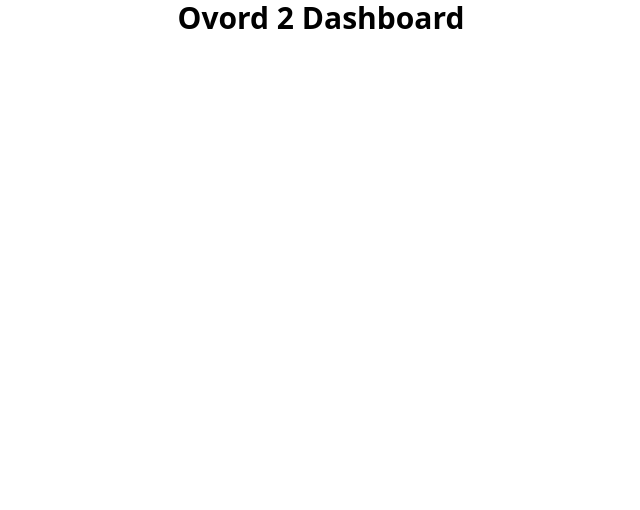
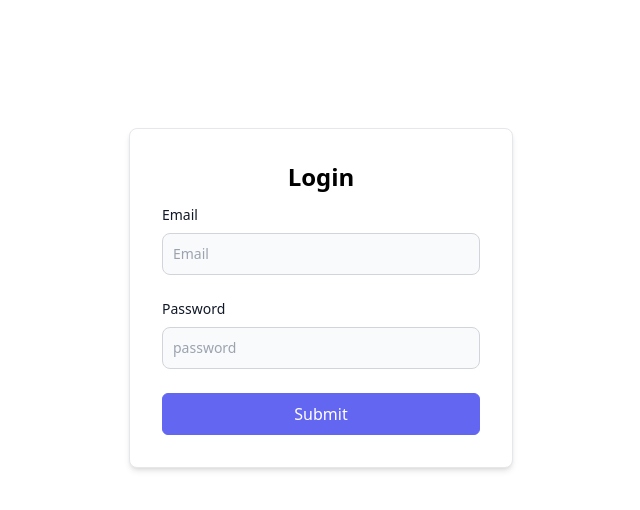
Before and after one commit to jerensl/motionxy_dashboard_typescript, a Next.js app: page / in a window 1280 px wide. Shown: the top 510 px of the page, without its empty margins (319-959 px from the left). Built offline with nearby package versions, Linux system fonts and the light colour scheme.

Commit message:
feat: adding login components

```diff
--- a/package.json
+++ b/package.json
@@ -4,11 +4,12 @@
     "private": true,
     "scripts": {
         "dev": "next dev",
-    "build": "next build",
+        "build": "next build && next export",
         "start": "next start",
         "lint": "next lint"
     },
     "dependencies": {
+        "formik": "^2.2.9",
         "next": "12.3.1",
         "react": "18.2.0",
         "react-dom": "18.2.0"
--- /dev/null
+++ b/src/components/Login.tsx
@@ -0,0 +1,70 @@
+import * as React from 'react'
+import { useFormik } from 'formik'
+
+interface MyFormValues {
+    email: string
+    password: string
+}
+
+export const Login: React.FC<{}> = () => {
+    const formik = useFormik<MyFormValues>({
+        initialValues: {
+            email: '',
+            password: '',
+        },
+        onSubmit: (values) => {
+            alert(JSON.stringify(values, null, 2))
+        },
+    })
+
+    return (
+        <div className="bg-white shadow-md border border-gray-200 rounded-lg max-w-sm m-auto mt-32 p-4 sm:p-6 lg:p-8 ">
+            <h1 className="text-2xl text-center font-bold pb-3">Login</h1>
+
+            <form
+                onSubmit={formik.handleSubmit}
+                className="space-y-6 flex flex-col"
+            >
+                <div>
+                    <label
+                        htmlFor="email"
+                        className="text-sm font-medium text-gray-900 block mb-2 "
+                    >
+                        Email
+                    </label>
+                    <input
+                        id="email"
+                        name="email"
+                        placeholder="Email"
+                        onChange={formik.handleChange}
+                        value={formik.values.email}
+                        className="bg-gray-50 border border-gray-300 text-gray-900 sm:text-sm rounded-lg focus:ring-blue-500 focus:border-blue-500 block w-full p-2.5"
+                    />
+                </div>
+                <div>
+                    <label
+                        htmlFor="password"
+                        className="text-sm font-medium text-gray-900 block mb-2 "
+                    >
+                        Password
+                    </label>
+                    <input
+                        id="password"
+                        name="password"
+                        type="password"
+                        placeholder="password"
+                        onChange={formik.handleChange}
+                        value={formik.values.password}
+                        className="bg-gray-50 border border-gray-300 text-gray-900 sm:text-sm rounded-lg focus:ring-blue-500 focus:border-blue-500 block w-full p-2.5"
+                    />
+                </div>
+                <button
+                    type="submit"
+                    className="border border-indigo-500 bg-indigo-500 text-white rounded-md px-4 py-2 transition duration-500 ease select-none hover:bg-indigo-600 focus:outline-none focus:shadow-outline"
+                >
+                    Submit
+                </button>
+            </form>
+        </div>
+    )
+}
--- a/src/pages/index.tsx
+++ b/src/pages/index.tsx
@@ -1,5 +1,6 @@
 import type { NextPage } from 'next'
 import Head from 'next/head'
+import { Login } from '../components/Login'
 
 const Home: NextPage = () => {
     return (
@@ -8,9 +9,7 @@ const Home: NextPage = () => {
                 <title>Ovord 2</title>
                 <meta name="description" content="Ovord 2 Dashboard" />
             </Head>
-            <h1 className="text-3xl font-bold text-center">
-                Ovord 2 Dashboard
-            </h1>
+            <Login />
         </>
     )
 }
```
Also changed, not shown: 1 other file (tests, documents, lock files or other folders). Lines whose indentation alone changed are shown as unchanged.
